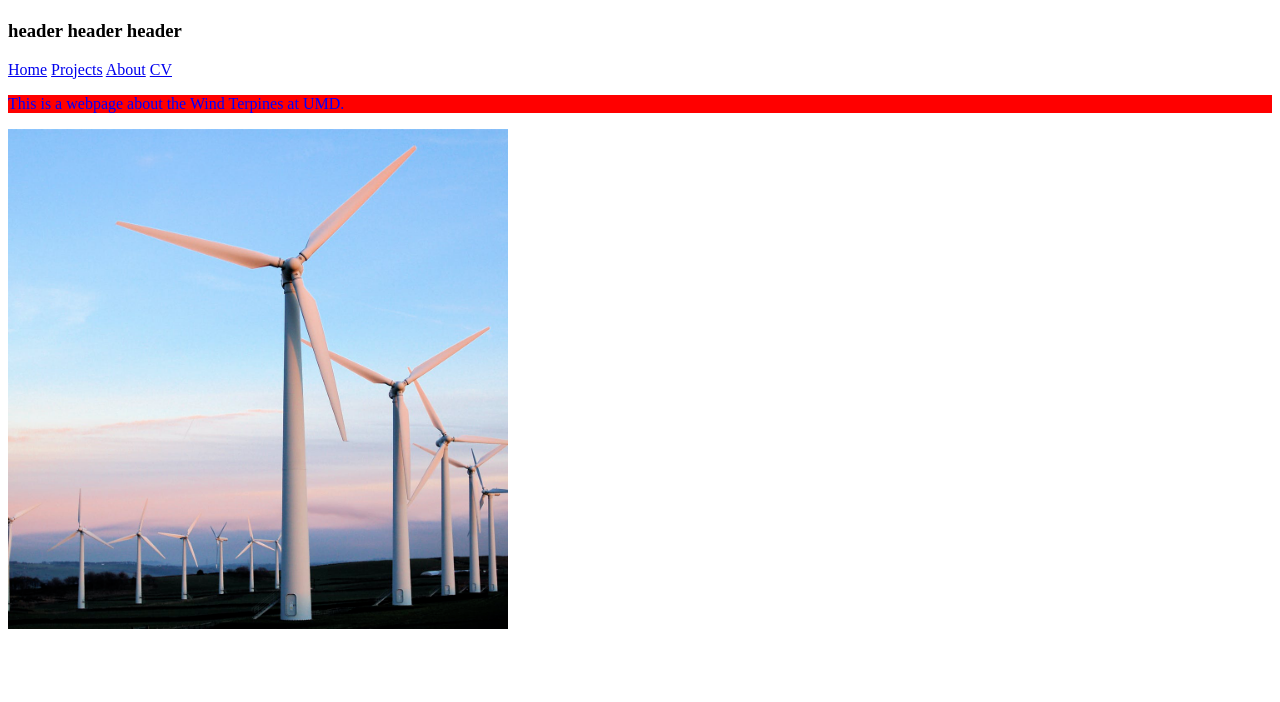
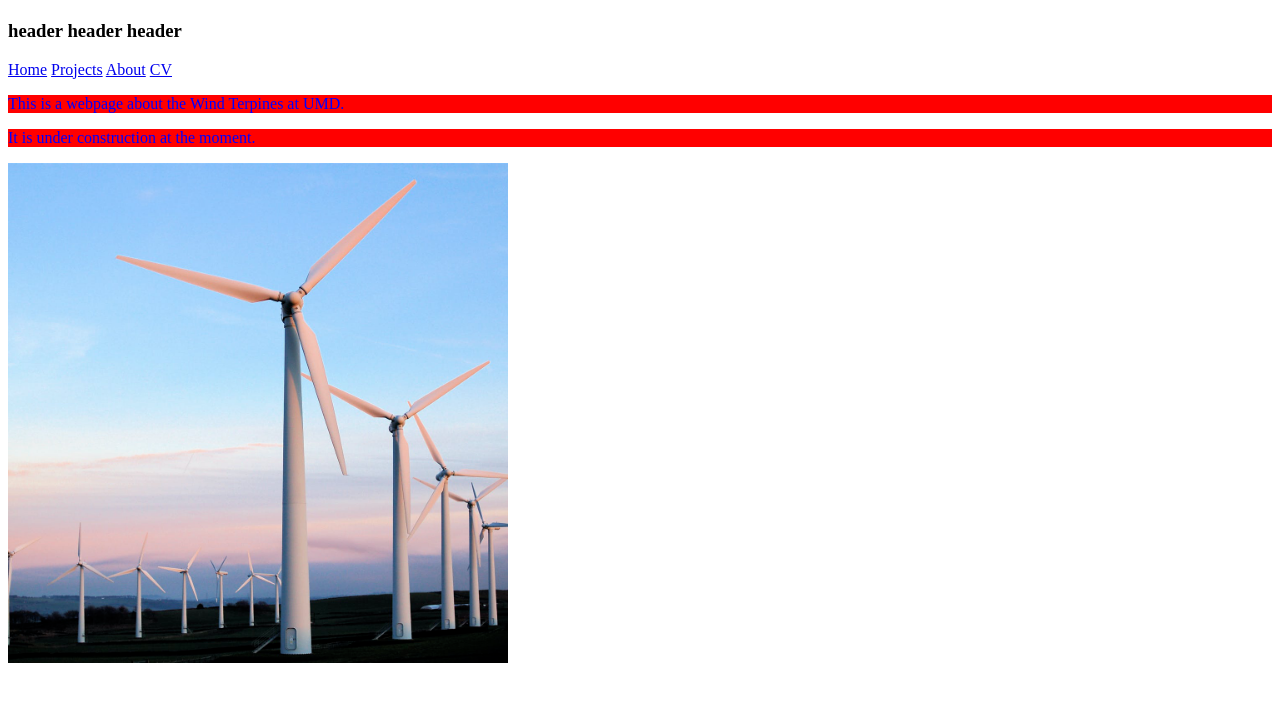
Before and after one commit to terpinesumd/terpinesumd, a plain HTML site: page index.html in a window 1280 px wide. Shown: the part 60-762 px from the top of the page. Drawn offline with Linux system fonts and the light colour scheme.

Commit message:
Update index.html

```diff
--- a/index.html
+++ b/index.html
@@ -20,6 +20,7 @@
 			</header>
 
 			<p class="awesome">This is a webpage about the Wind Terpines at UMD.</p>
+			<p class="awesome">It is under construction at the moment.</p>
 
 			<img src="images/blades.jpg"
 				 alt="blades"
```
